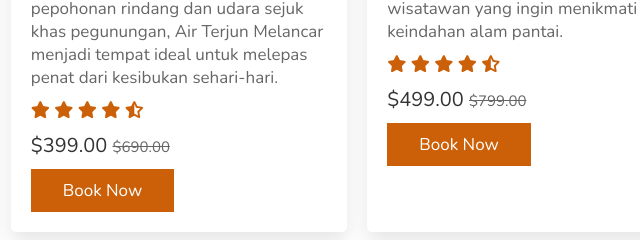
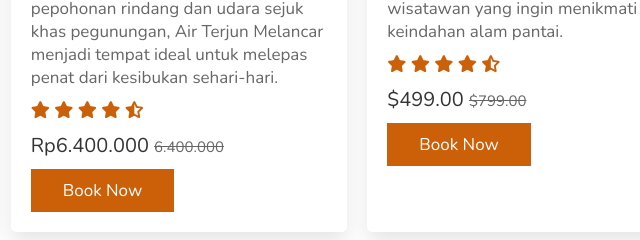
Before and after one commit to Liokusnata/unib, a plain HTML site: page index.html in a window 1280 px wide. Shown: the part 2738-2978 px from the top of the page, 461-1101 px from the left. Drawn offline with nearby package versions, Linux system fonts and the light colour scheme; no server answers.

Commit message:
Update index.html

```diff
--- a/index.html
+++ b/index.html
@@ -239,7 +239,7 @@
             <i class="fa-solid fa-star"></i>
             <i class="fa-solid fa-star-half-stroke"></i>
         </div>
-        <div class="price">$399.00 <span>$690.00</span></div>
+        <div class="price">Rp6.400.000 <span>6.400.000</span></div>
         <a href="#" class="btn">Book Now</a>
     </div>
 </div>
```
